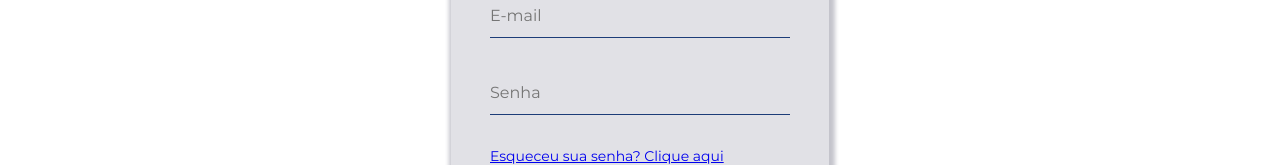
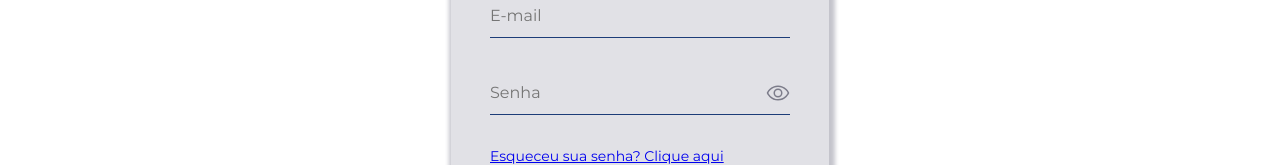
Before and after one commit to kvojps/op_upe-front, a React (Vite) app: page /entrar in a window 1280 px wide. Shown: the part 268-433 px from the top of the page. Built offline with nearby package versions, Linux system fonts and the light colour scheme.

Commit message:
feat: state control for password visibility

```diff
--- a/src/pages/SignIn/index.tsx
+++ b/src/pages/SignIn/index.tsx
@@ -1,7 +1,26 @@
+import { Eye, EyeSlash } from "@phosphor-icons/react";
+import { useRef, useState } from "react";
 import { NavLink } from "react-router-dom";
 import { SignInContainer, SignInContent, SignInMain, SignInMainForm, SignInMainHeader } from "./styles";
 
 export function SignIn() {
+    const [isVisiblePassword, setIsVisiblePassword] = useState(false)
+    const inputPasswordRef = useRef<HTMLInputElement>(null)
+
+    function handleUpdateVisiblePassword() {
+        setIsVisiblePassword(state => !state)
+
+        if (inputPasswordRef.current) {
+            inputPasswordRef.current.focus();
+            setTimeout(() => {
+                if (inputPasswordRef.current) {
+                    inputPasswordRef.current.selectionStart = inputPasswordRef.current.value.length;
+                    inputPasswordRef.current.selectionEnd = inputPasswordRef.current.value.length;
+                }
+            }, 0)
+        }
+    }
+
     return (
         <SignInContainer>
             <SignInContent>
@@ -16,11 +35,26 @@ export function SignIn() {
                             type="text"
                             placeholder="E-mail"
                         />
-                        <input
-                            name="password"
-                            type="password"
-                            placeholder="Senha"
-                        />
+                        <div>
+                            {
+                                isVisiblePassword ?
+                                <EyeSlash
+                                    size={24}
+                                    onClick={handleUpdateVisiblePassword}
+                                />
+                                :
+                                <Eye
+                                    size={24}
+                                    onClick={handleUpdateVisiblePassword}
+                                />
+                            }
+                            <input
+                                ref={inputPasswordRef}
+                                name="password"
+                                type={isVisiblePassword ? "text" : "password"}
+                                placeholder="Senha"
+                            />
+                        </div>
                         <nav>
                             <NavLink to={'/cadastrar'}>
                                 <p>Esqueceu sua senha? Clique aqui</p>
--- a/src/pages/SignIn/styles.ts
+++ b/src/pages/SignIn/styles.ts
@@ -52,7 +52,7 @@ export const SignInMainForm = styled.form`
     input {
         min-width: 18.75rem;
         height: 2.8125rem;
-        /* padding: 1rem; */
+        padding-right: 1.5rem;
         border-top: 1px solid transparent;
         border-bottom: 1px solid ${props => props.theme.blue};
         background-color: transparent;
@@ -86,4 +86,17 @@ export const SignInMainForm = styled.form`
         flex-direction: column;
         gap: 0.5rem;
     }
+
+    div {
+        position: relative;
+        /* background-color: black; */
+    }
+
+    div svg {
+        position: absolute;
+        right: 0;
+        top: 50%;
+        transform: translateY(-50%);
+        cursor: pointer;
+    }
 `
```
